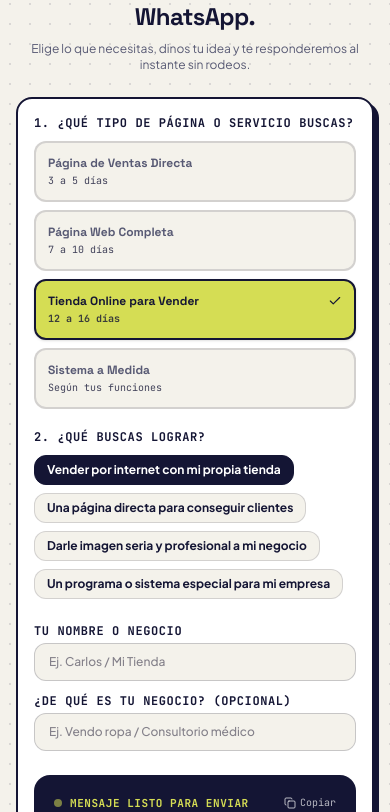
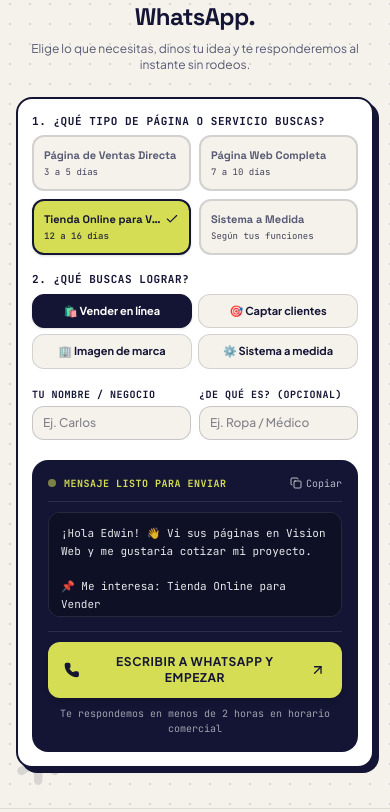
Before and after one commit to CamiloGarcia11/VisionWebCL, a Next.js app: page / in a window 390 px wide. Shown: the part 4592-5404 px from the top of the page. Built offline with nearby package versions, Linux system fonts and the light colour scheme.

Commit message:
feat(contact): reorganize contact funnel on mobile into compact 2-column layout

```diff
--- a/src/components/ContactFunnel.tsx
+++ b/src/components/ContactFunnel.tsx
@@ -11,16 +11,38 @@
   onSelectPlan: (plan: DevelopmentPlan) => void;
 }
 
-const BUSINESS_GOALS = [
-  "Vender por internet con mi propia tienda",
-  "Una página directa para conseguir clientes",
-  "Darle imagen seria y profesional a mi negocio",
-  "Un programa o sistema especial para mi empresa"
+interface BusinessGoal {
+  id: string;
+  label: string;
+  full: string;
+}
+
+const BUSINESS_GOALS: BusinessGoal[] = [
+  {
+    id: "tienda",
+    label: "🛍️ Vender en línea",
+    full: "Vender por internet con mi propia tienda"
+  },
+  {
+    id: "clientes",
+    label: "🎯 Captar clientes",
+    full: "Una página directa para conseguir clientes"
+  },
+  {
+    id: "marca",
+    label: "🏢 Imagen de marca",
+    full: "Darle imagen seria y profesional a mi negocio"
+  },
+  {
+    id: "sistema",
+    label: "⚙️ Sistema a medida",
+    full: "Un programa o sistema especial para mi empresa"
+  }
 ];
 
 export default function ContactFunnel({ selectedPlan, onSelectPlan }: ContactFunnelProps) {
   const currentPlan = selectedPlan || DEVELOPMENT_PLANS[2];
-  const [selectedGoal, setSelectedGoal] = useState<string>(BUSINESS_GOALS[0]);
+  const [selectedGoal, setSelectedGoal] = useState<string>(BUSINESS_GOALS[0].full);
   const [clientName, setClientName] = useState<string>("");
   const [projectIdea, setProjectIdea] = useState<string>("");
   const [copied, setCopied] = useState<boolean>(false);
@@ -88,16 +110,16 @@
         </div>
 
         {/* Funnel Card */}
-        <div className="bg-white rounded-2xl sm:rounded-3xl border-2 border-[#141534] shadow-[5px_5px_0px_#141534] sm:shadow-[8px_8px_0px_#141534] overflow-hidden p-4 sm:p-8">
-          <div className="grid grid-cols-1 lg:grid-cols-12 gap-6 sm:gap-8 items-start">
+        <div className="bg-white rounded-2xl sm:rounded-3xl border-2 border-[#141534] shadow-[5px_5px_0px_#141534] sm:shadow-[8px_8px_0px_#141534] overflow-hidden p-3.5 sm:p-8">
+          <div className="grid grid-cols-1 lg:grid-cols-12 gap-5 sm:gap-8 items-start">
             {/* Left Column: Plan & Details (7 Cols) */}
-            <div className="lg:col-span-7 space-y-5">
+            <div className="lg:col-span-7 space-y-4 sm:space-y-5">
               {/* Step 1: Plan */}
               <div>
-                <label className="text-xs font-mono uppercase tracking-wider text-[#141534] font-black block mb-2.5">
+                <label className="text-[11px] sm:text-xs font-mono uppercase tracking-wider text-[#141534] font-black block mb-1.5 sm:mb-2.5">
                   1. ¿Qué tipo de página o servicio buscas?
                 </label>
-                <div className="grid grid-cols-1 sm:grid-cols-2 gap-2">
+                <div className="grid grid-cols-2 gap-2">
                   {DEVELOPMENT_PLANS.map((plan) => {
                     const isSelected = plan.id === currentPlan.id;
                     return (
@@ -105,19 +127,19 @@
                         key={plan.id}
                         type="button"
                         onClick={() => onSelectPlan(plan)}
-                        className={`p-3 rounded-xl text-left border-2 transition-all cursor-pointer ${
+                        className={`p-2.5 sm:p-3 rounded-xl text-left border-2 transition-all cursor-pointer ${
                           isSelected
                             ? "bg-[#D5DD54] border-[#141534] text-[#141534] shadow-sm font-bold"
                             : "bg-[#F4F2EB] border-[#141534]/15 text-[#585A74] hover:border-[#141534]/40 hover:text-[#141534]"
                         }`}
                       >
-                        <div className="flex items-center justify-between">
-                          <span className="font-heading text-xs font-black truncate">
+                        <div className="flex items-center justify-between gap-1">
+                          <span className="font-heading text-[11px] sm:text-xs font-black truncate">
                             {plan.name}
                           </span>
-                          {isSelected && <Check className="w-3.5 h-3.5 text-[#141534] shrink-0 ml-1" />}
+                          {isSelected && <Check className="w-3.5 h-3.5 text-[#141534] shrink-0" />}
                         </div>
-                        <span className="text-[10px] font-mono text-[#141534]/80 block mt-0.5">
+                        <span className="text-[9px] sm:text-[10px] font-mono text-[#141534]/80 block mt-0.5 truncate">
                           {plan.estimatedDelivery}
                         </span>
                       </button>
@@ -128,24 +150,24 @@
 
               {/* Step 2: Goal */}
               <div>
-                <label className="text-xs font-mono uppercase tracking-wider text-[#141534] font-black block mb-2.5">
+                <label className="text-[11px] sm:text-xs font-mono uppercase tracking-wider text-[#141534] font-black block mb-1.5 sm:mb-2.5">
                   2. ¿Qué buscas lograr?
                 </label>
-                <div className="flex flex-wrap gap-2">
+                <div className="grid grid-cols-2 gap-1.5 sm:gap-2">
                   {BUSINESS_GOALS.map((goal) => {
-                    const isSelected = selectedGoal === goal;
+                    const isSelected = selectedGoal === goal.full;
                     return (
                       <button
-                        key={goal}
+                        key={goal.id}
                         type="button"
-                        onClick={() => setSelectedGoal(goal)}
-                        className={`px-3 py-1.5 rounded-xl text-xs font-bold transition-all cursor-pointer border ${
+                        onClick={() => setSelectedGoal(goal.full)}
+                        className={`px-2.5 py-2 sm:py-2.5 rounded-xl text-[11px] sm:text-xs font-bold transition-all cursor-pointer border text-center truncate ${
                           isSelected
-                            ? "bg-[#141534] text-white border-[#141534]"
+                            ? "bg-[#141534] text-white border-[#141534] shadow-sm"
                             : "bg-[#F4F2EB] text-[#141534] border-[#141534]/15 hover:bg-white"
                         }`}
                       >
-                        {goal}
+                        <span className="truncate block">{goal.label}</span>
                       </button>
                     );
                   })}
@@ -153,42 +175,42 @@
               </div>
 
               {/* Step 3: Fast Inputs */}
-              <div className="grid grid-cols-1 sm:grid-cols-2 gap-3 pt-1">
+              <div className="grid grid-cols-2 gap-2 sm:gap-3 pt-0.5">
                 <div>
-                  <label className="text-xs font-mono uppercase tracking-wider text-[#141534] font-black block mb-1">
-                    Tu Nombre o Negocio
+                  <label className="text-[10px] sm:text-xs font-mono uppercase tracking-wider text-[#141534] font-black block mb-1 truncate">
+                    Tu Nombre / Negocio
                   </label>
                   <input
                     type="text"
                     value={clientName}
                     onChange={(e) => setClientName(e.target.value)}
-                    placeholder="Ej. Carlos / Mi Tienda"
-                    className="w-full bg-[#F4F2EB] border border-[#141534]/20 rounded-xl px-3.5 py-2.5 text-xs text-[#141534] placeholder-[#84818A] focus:border-[#141534] focus:bg-white outline-none transition-all font-medium"
+                    placeholder="Ej. Carlos"
+                    className="w-full bg-[#F4F2EB] border border-[#141534]/20 rounded-xl px-2.5 sm:px-3.5 py-2 sm:py-2.5 text-xs text-[#141534] placeholder-[#84818A] focus:border-[#141534] focus:bg-white outline-none transition-all font-medium"
                   />
                 </div>
 
                 <div>
-                  <label className="text-xs font-mono uppercase tracking-wider text-[#141534] font-black block mb-1">
-                    ¿De qué es tu negocio? (Opcional)
+                  <label className="text-[10px] sm:text-xs font-mono uppercase tracking-wider text-[#141534] font-black block mb-1 truncate">
+                    ¿De qué es? (Opcional)
                   </label>
                   <input
                     type="text"
                     value={projectIdea}
                     onChange={(e) => setProjectIdea(e.target.value)}
-                    placeholder="Ej. Vendo ropa / Consultorio médico"
-                    className="w-full bg-[#F4F2EB] border border-[#141534]/20 rounded-xl px-3.5 py-2.5 text-xs text-[#141534] placeholder-[#84818A] focus:border-[#141534] focus:bg-white outline-none transition-all font-medium"
+                    placeholder="Ej. Ropa / Médico"
+                    className="w-full bg-[#F4F2EB] border border-[#141534]/20 rounded-xl px-2.5 sm:px-3.5 py-2 sm:py-2.5 text-xs text-[#141534] placeholder-[#84818A] focus:border-[#141534] focus:bg-white outline-none transition-all font-medium"
                   />
                 </div>
               </div>
             </div>
 
             {/* Right Column: Live Message Preview Box & WhatsApp Trigger (5 Cols) */}
-            <div className="lg:col-span-5 bg-[#141534] rounded-2xl p-5 sm:p-6 text-white flex flex-col justify-between">
+            <div className="lg:col-span-5 bg-[#141534] rounded-2xl p-4 sm:p-6 text-white flex flex-col justify-between">
               <div>
-                <div className="flex items-center justify-between pb-3 border-b border-white/10 mb-3">
+                <div className="flex items-center justify-between pb-2.5 border-b border-white/10 mb-2.5">
                   <div className="flex items-center gap-2">
                     <span className="w-2 h-2 rounded-full bg-[#D5DD54] animate-pulse"></span>
-                    <span className="text-[11px] font-mono uppercase tracking-wider text-[#D5DD54] font-black">
+                    <span className="text-[10px] sm:text-[11px] font-mono uppercase tracking-wider text-[#D5DD54] font-black">
                       Mensaje Listo para Enviar
                     </span>
                   </div>
@@ -211,19 +233,19 @@
                   </button>
                 </div>
 
-                <div className="bg-[#0E1026] border border-white/10 rounded-xl p-3.5 font-mono text-xs text-white/90 whitespace-pre-wrap leading-relaxed max-h-[190px] overflow-y-auto">
+                <div className="bg-[#0E1026] border border-white/10 rounded-xl p-3 font-mono text-[11px] sm:text-xs text-white/90 whitespace-pre-wrap leading-relaxed max-h-[105px] sm:max-h-[190px] overflow-y-auto custom-scrollbar">
                   {generatedMessage}
                 </div>
               </div>
 
               {/* Direct Action Button to WhatsApp */}
-              <div className="mt-5 pt-3 border-t border-white/10 space-y-2.5">
+              <div className="mt-3.5 sm:mt-5 pt-2.5 sm:pt-3 border-t border-white/10 space-y-2">
                 <a
                   href={whatsappUrl}
                   target="_blank"
                   rel="noopener noreferrer"
                   onClick={handleLaunchWhatsApp}
-                  className="w-full py-3.5 px-4 rounded-xl text-xs sm:text-sm font-black uppercase tracking-wider bg-[#D5DD54] hover:bg-[#C5CD43] text-[#141534] transition-all flex items-center justify-center gap-2 text-center shadow-md hover:translate-y-[-1px]"
+                  className="w-full py-3 sm:py-3.5 px-4 rounded-xl text-xs sm:text-sm font-black uppercase tracking-wider bg-[#D5DD54] hover:bg-[#C5CD43] text-[#141534] transition-all flex items-center justify-center gap-2 text-center shadow-md hover:translate-y-[-1px]"
                 >
                   <Phone className="w-4 h-4 fill-[#141534]" />
                   <span>Escribir a WhatsApp y Empezar</span>
```
